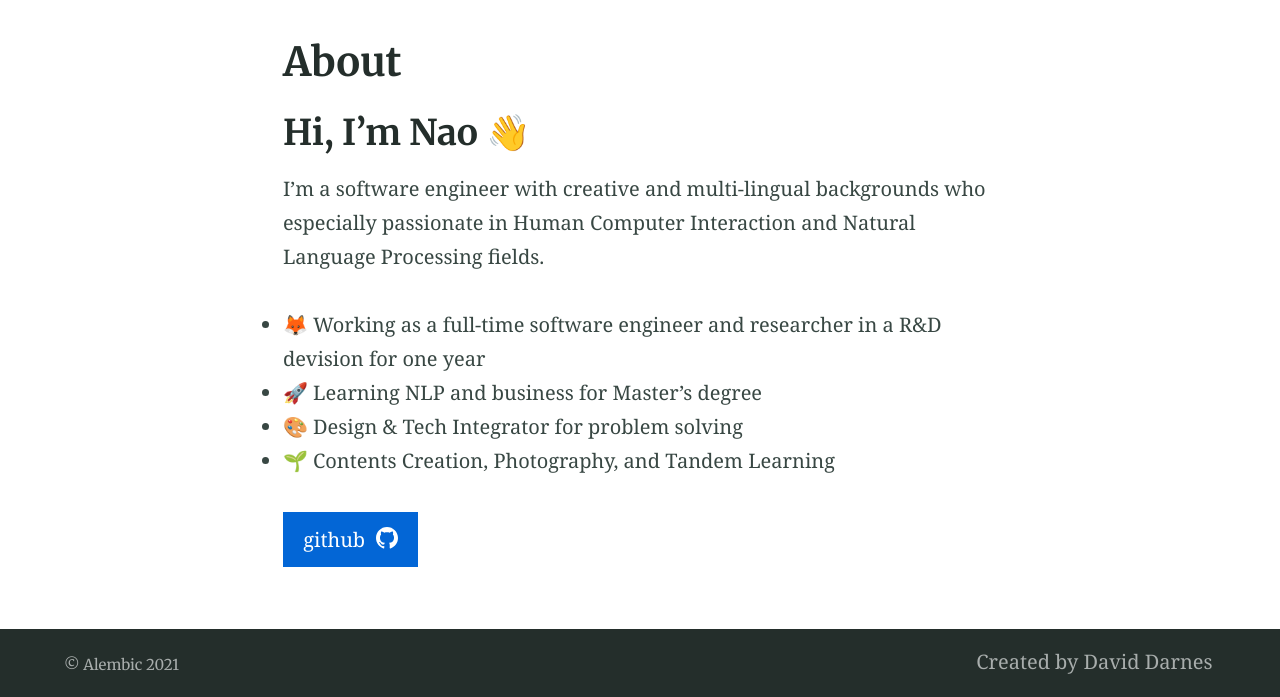
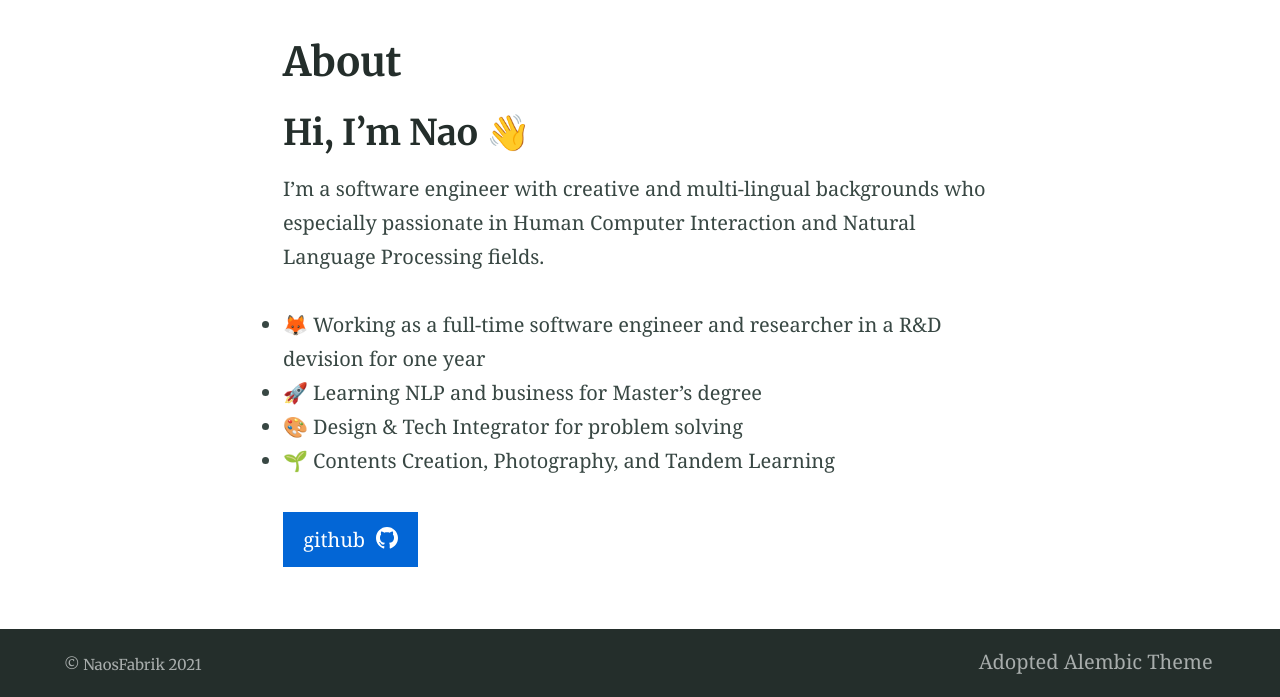
Before and after one commit to NaosFabrik/NaosFabrik.github.io, a Jekyll site: the page built from index.md, in a window 1280 px wide. Shown: the part 408-1105 px from the top of the page. Built offline with Jekyll 4.4.1, drawn with Linux system fonts in a browser that asks for light colours.

Commit message:
Update _config.yml

```diff
--- a/_config.yml
+++ b/_config.yml
@@ -40,7 +40,7 @@ paginate_path: blog/page:num # jekyll-paginate > blog page
 jekyll-mentions: https://twitter.com # jekyll-mentions > service used when @replying
 twitter:
   username: DavidDarnes # jekyll-seo-tag > Owners twitter username
-author: DavidDarnes # jekyll-seo-tag > default author
+author: Nao # jekyll-seo-tag > default author
 social: # jekyll-seo-tag > social overrides
   name: David Darnes # jekyll-seo-tag > real name
   links:  # jekyll-seo-tag > social aliases (sameAs)
@@ -93,7 +93,7 @@ defaults:
 # 7. Site settings
 encoding: utf-8 # Make sure the encoding is right
 lang: en-GB # Set the site language
-title: "Alembic" # Site name or title, also used in jekyll-seo-tag
+title: "NaosFabrik" # Site name or title, also used in jekyll-seo-tag
 logo: "/assets/logos/logo.svg" # Site logo, also used in jekyll-seo-tag
 description: "Alembic is a starting point for Jekyll projects. Rather than starting from scratch, this boilerplate is designed to get the ball rolling immediately" # Site description and default description, also used in jekyll-seo-tag
 url: "https://alembic.darn.es" # Site url, also used in jekyll-seo-tag
@@ -130,8 +130,9 @@ navigation_header:
 - title: Contact
   url: /search/
 
+#site credits
 navigation_footer:
-- title: Created by David Darnes
+- title: Adopted Alembic Theme
   url: https://darn.es
 
 social_links: # Appears in sidebar. Set the urls then uncomment and comment out as desired
```
